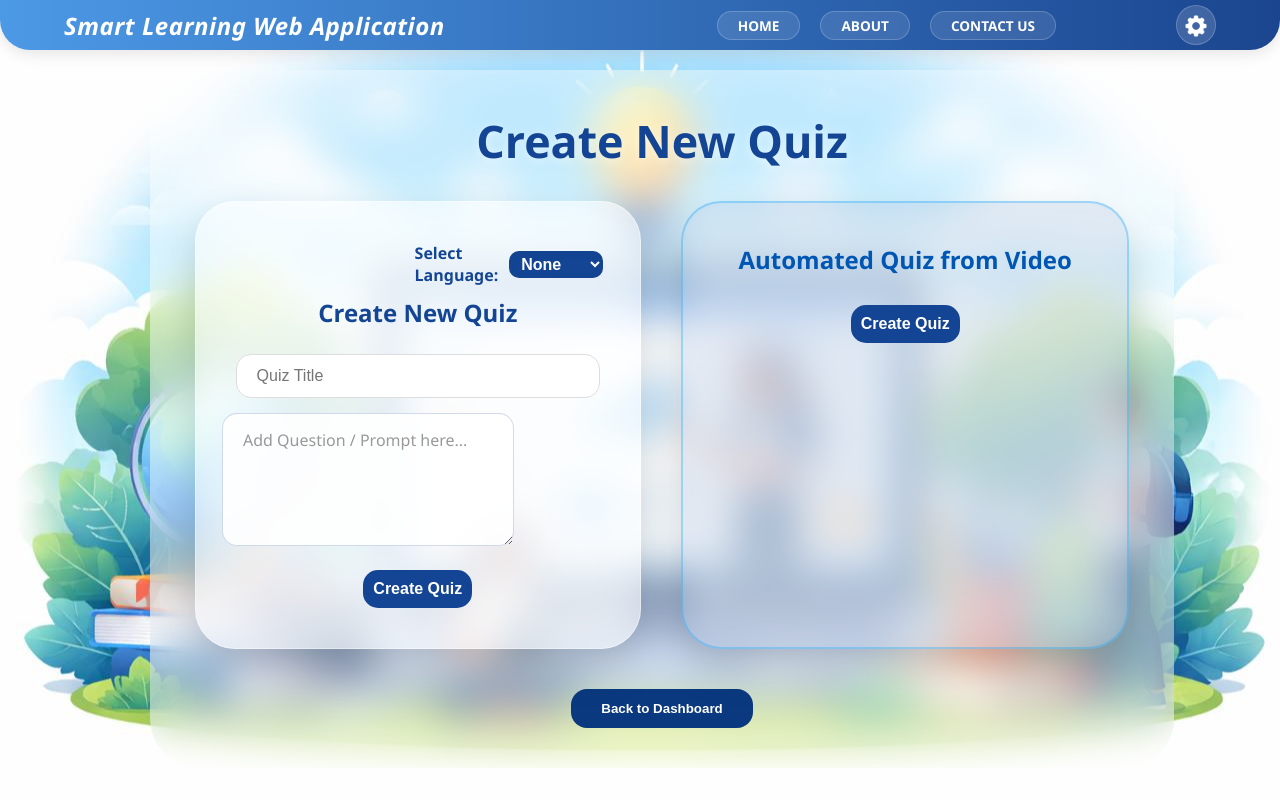
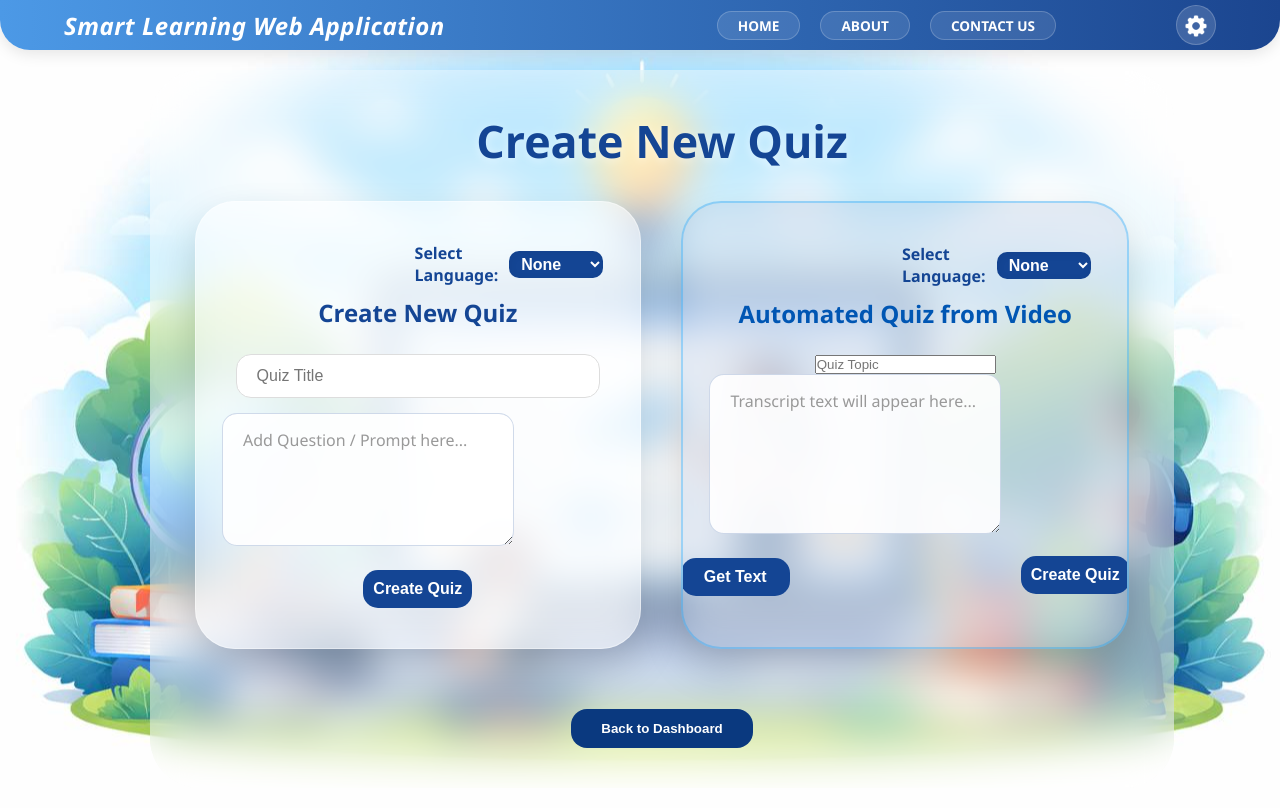
Before and after one commit to KeshaCodeolima/smart-learning-web-app-frontend, a React (Create React App) app: page /quiz in a window 1280 px wide. Built offline with nearby package versions, Linux system fonts and the light colour scheme.

Commit message:
(quiz-note-creation): Add the code lines to get the text paragraph from the Mongodb and show in the quiz text area and create the quiz using it.

```diff
--- a/src/Components/Dashboard/dashboradquiz/dashboardquiz.jsx
+++ b/src/Components/Dashboard/dashboradquiz/dashboardquiz.jsx
@@ -12,7 +12,12 @@ function Dashboardquiz() {
     const [score, setScore] = useState(null);
     const [showResult, setShowResult] = useState(false);
     const [language, setLanguage] = useState('None');
-    const [quiztopic, setQuizTopic]=useState('');
+    const [quiztopic, setQuizTopic] = useState('');
+    const [isAutoLoading, setIsAutoLoading] = useState(false);
+    const [paragraph, setParagraph] = useState('');
+    const [Autolanguage, setAutoLanguage] = useState('None')
+    const [autoQuizNote, setAutoQuizNote] = useState('')
+    const [autoQuizTopic, setAutoQuizTopic] = useState('')
 
     const NotifyInfo = () => {
         toast.info("Please Add Some Note to Create Quiz", {
@@ -86,7 +91,7 @@ function Dashboardquiz() {
         if (language === 'None')
             return NotifyInfo1();
 
-        if(!quiztopic)
+        if (!quiztopic)
             return NotifyInfo2();
 
         setIsLoading(true);
@@ -104,27 +109,67 @@ function Dashboardquiz() {
         }
     }
 
-    const handleSave = async (finalScore)=>{
-        const user = JSON.parse(localStorage.getItem('currentuser'));
+    const handleAutoQuiz = async () => {
+        if (!autoQuizNote)
+            return NotifyInfo();
 
-        await axios.post('http://localhost:5000/api/users/save', {
-            userId:user.id,
-            topic: quiztopic,
-            score:finalScore,
-            totalQuestions:quiz.length
-        });
+        if (Autolanguage === 'None')
+            return NotifyInfo1();
+
+        if (!autoQuizTopic)
+            return NotifyInfo2();
+
+        setIsAutoLoading(true);
+        try {
+            const response = await axios.post('http://localhost:5000/api/users/quiz', { text: autoQuizNote, language: Autolanguage })
+            const quizData = JSON.parse(response.data.quiz);
+            console.log(quizData);
+            setQuiz(quizData);
+
+        } catch (error) {
+            console.error("Error Quiz:", error);
+            NotifyError();
+        } finally {
+            setIsAutoLoading(false);
+        }
     }
 
-    const handleSelect = (questionIndex, option) => {
-        setAnswers({ ...answers, [questionIndex]: option });
+    const handleGetQuiz = async () => {
+        const user = JSON.parse(localStorage.getItem('currentuser'));
+        try {
+            const response = await axios.post('http://localhost:5000/api/users/text', { userId: user.id })
+            const dbText = response.data.text
+            setParagraph(dbText);
+            setAutoQuizNote(dbText);
+            setQuiznote('')
+        } catch (error) {
+            console.error("Error fetching automated quiz:", error);
+            NotifyError();
+        }
+    }
+
+    const handleSave = async (finalScore) => {
+        const user = JSON.parse(localStorage.getItem('currentuser'));
+        const allTopic = quiztopic || autoQuizTopic;
+        await axios.post('http://localhost:5000/api/users/save', {
+            userId: user.id,
+            topic: allTopic,
+            score: finalScore,
+            totalQuestions: quiz.length
+        });
     }
 
     const handleExitQuiz = () => {
         setQuiz([]);
         setQuiznote('');
+        setAutoQuizNote('')
+        setParagraph('')
         setAnswers({});
         setShowResult(false);
         setLanguage('None');
+        setAutoLanguage('None')
+        setQuizTopic('')
+        setAutoQuizTopic('');
     }
 
     const handleSubmitQuiz = () => {
@@ -140,46 +185,72 @@ function Dashboardquiz() {
         handleSave(correctcount);
     }
 
+    const handleSelect = (questionIndex, option) => {
+        setAnswers({ ...answers, [questionIndex]: option });
+    }
+
     return (
         <>
             <div className="quizmain">
-                <h2>{quiz.length > 0 ? 'Quiz in Progress' : 'Create New Quiz'} </h2>
+                {/* Dynamic Title based on whether quiz is active */}
+                <h2>{quiz.length > 0 ? 'Quiz in Progress' : 'Create New Quiz'}</h2>
+
+                {/* 1. SETUP VIEW: Show this ONLY if no quiz has been generated yet */}
+                {quiz.length === 0 ? (
                     <div className="quizmain2">
+                        {/* Manual Section */}
                         <div className="quiznormal">
-                        {quiz.length === 0 ? (
-                            <>
                             <div className='language-container-quiz'>
-                                    <label htmlFor="language-quiz">Select Language:</label>
-                                    <select
-                                        className='language-selector-quiz'
-                                        id="language"
-                                        value={language}
-                                        onChange={(e) => setLanguage(e.target.value)}
-                                    >
+                                <label>Select Language:</label>
+                                <select className='language-selector-quiz' value={language} onChange={(e) => setLanguage(e.target.value)}>
                                     <option value="None">None</option>
                                     <option value="English">English</option>
                                     <option value="Sinhala">Sinhala</option>
                                     <option value="Tamil">Tamil</option>
                                 </select>
                             </div>
-
                             <span>Create New Quiz</span>
-                                <input type="text" placeholder='Quiz Title' onChange={(e)=>setQuizTopic(e.target.value)}/>
+                            <input type="text" placeholder='Quiz Title' value={quiztopic} onChange={(e) => setQuizTopic(e.target.value)} />
                             <textarea
                                 placeholder='Add Question / Prompt here...'
                                 className='inputbox'
-                                    rows="4"
+                                value={quiznote}
                                 onChange={(e) => setQuiznote(e.target.value)}
                             />
                             <button onClick={handlequiz} disabled={isloading}>
-                                    {isloading ? 'Generating Quiz...' : 'Create Quiz'}
+                                {isloading ? 'Generating...' : 'Create Quiz'}
                             </button>
-                            </>
+                        </div>
+
+                        {/* Automated Section */}
+                        <div className="quizauto">
+                            <div className='language-container-quiz'>
+                                <label>Select Language:</label>
+                                <select className='language-selector-quiz' value={Autolanguage} onChange={(e) => setAutoLanguage(e.target.value)}>
+                                    <option value="None">None</option>
+                                    <option value="English">English</option>
+                                    <option value="Sinhala">Sinhala</option>
+                                    <option value="Tamil">Tamil</option>
+                                </select>
+                            </div>
+                            <span>Automated Quiz from Video</span>
+                            <input type="text" placeholder='Quiz Topic' onChange={(e) => setAutoQuizTopic(e.target.value)} />
+                            <textarea value={paragraph} readOnly className='inputbox' placeholder="Transcript text will appear here..."></textarea>
+                                <button style={{marginRight:'340px' }} onClick={handleGetQuiz}>Get Text</button>
+                                <button style={{marginLeft:'340px', marginTop: '-40px' }} onClick={handleAutoQuiz} disabled={isAutoLoading || !paragraph}>
+                                    {isAutoLoading ? 'Generating...' : 'Create Quiz'}
+                                </button>
+
+                        </div>
+                    </div>
                 ) : (
+                    /* 2. QUIZ VIEW: Show this ONLY when quiz data exists.
+                       This sits OUTSIDE quizmain2 to occupy full width */
+                    <div className="quiz-active-view" style={{ width: '100%', maxWidth: '800px' }}>
                         <div className="quiz-container">
                             <div className="quiz-result">
                                 {quiz.map((q, index) => (
-                                        <div key={index} className="quiz-question">
+                                    <div key={index} className="quiz-question" style={{ marginBottom: '20px', borderBottom: '1px solid #ddd', paddingBottom: '15px' }}>
                                         <h3>{index + 1}. {q.question}</h3>
                                         {q.options.map((opt, i) => (
                                             <label key={i} className="quiz-option">
@@ -189,44 +260,34 @@ function Dashboardquiz() {
                                                     value={opt}
                                                     checked={answers[index] === opt}
                                                     onChange={() => handleSelect(index, opt)}
+                                                    disabled={showResult}
                                                 />
                                                 {opt}
-                                                    {showResult && opt === q.answer && (
-                                                        <span style={{ color: "green", marginLeft: "10px" }}>✔</span>
-                                                    )}
-
-                                                    {showResult && answers[index] === opt && opt !== q.answer && (
-                                                        <span style={{ color: "red", marginLeft: "10px" }}>✘</span>
-                                                    )}
+                                                {showResult && opt === q.answer && <span style={{ color: "green", marginLeft: "10px" }}>✔</span>}
+                                                {showResult && answers[index] === opt && opt !== q.answer && <span style={{ color: "red", marginLeft: "10px" }}>✘</span>}
                                             </label>
                                         ))}
                                     </div>
                                 ))}
                             </div>
+
+                            {showResult && (
+                                <div className="quiz-score" style={{ textAlign: 'center', margin: '20px 0' }}>
+                                    <h2>Your Score: {score} / {quiz.length}</h2>
+                                </div>
+                            )}
+
                             <div className="quiz-action-container">
-                                    <button className="submit-quiz-btn" onClick={handleSubmitQuiz}>
-                                        Submit Quiz
-                                    </button>
-                                    <button className="exit-btn" onClick={handleExitQuiz}>
-                                        Exit Quiz
-                                    </button>
+                                {!showResult && <button className="submit-quiz-btn" onClick={handleSubmitQuiz}>Submit Quiz</button>}
+                                <button className="exit-btn" onClick={handleExitQuiz}>Exit Quiz</button>
+                            </div>
                         </div>
                     </div>
                 )}
-                        {showResult && (
-                            <div className="quiz-score">
-                                <h2>Your Score: {score} / {quiz.length}</h2>
-                            </div>
-                        )}
-                    </div>
-                    {quiz.length === 0 && (
-                        <div className="quizauto">
-                            <span>Automated Quiz from Video</span>
-                            <button>Create Quiz</button>
-                        </div>
-                    )}
-                </div>
-                <Link to={'/dashboard'}><button>Back to Dashboard</button></Link>
+
+                <Link to={'/dashboard'} style={{ marginTop: '20px' }}>
+                    <button className="back-btn">Back to Dashboard</button>
+                </Link>
             </div>
         </>
     )
```
Lines whose indentation alone changed are shown as unchanged.
